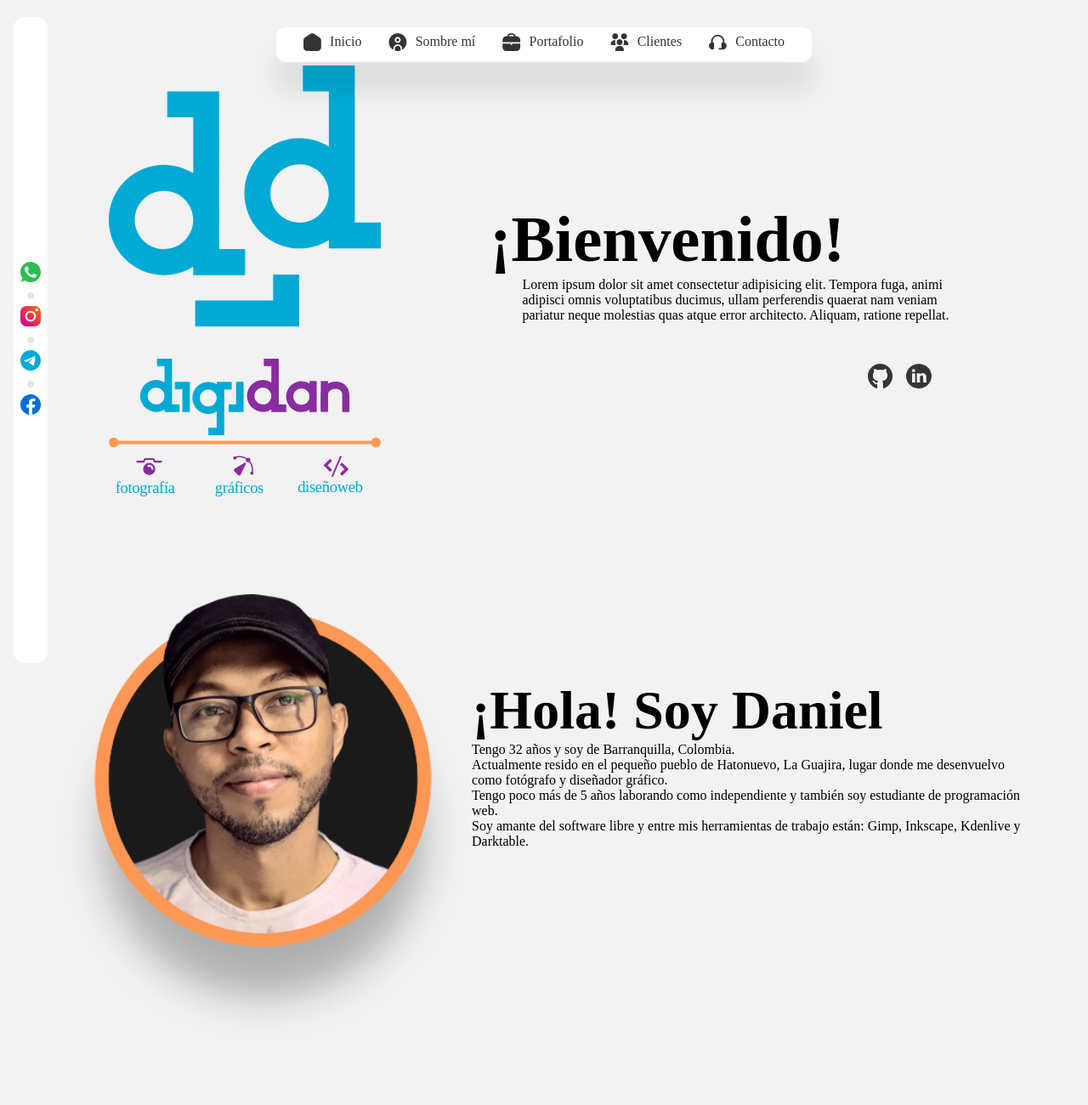
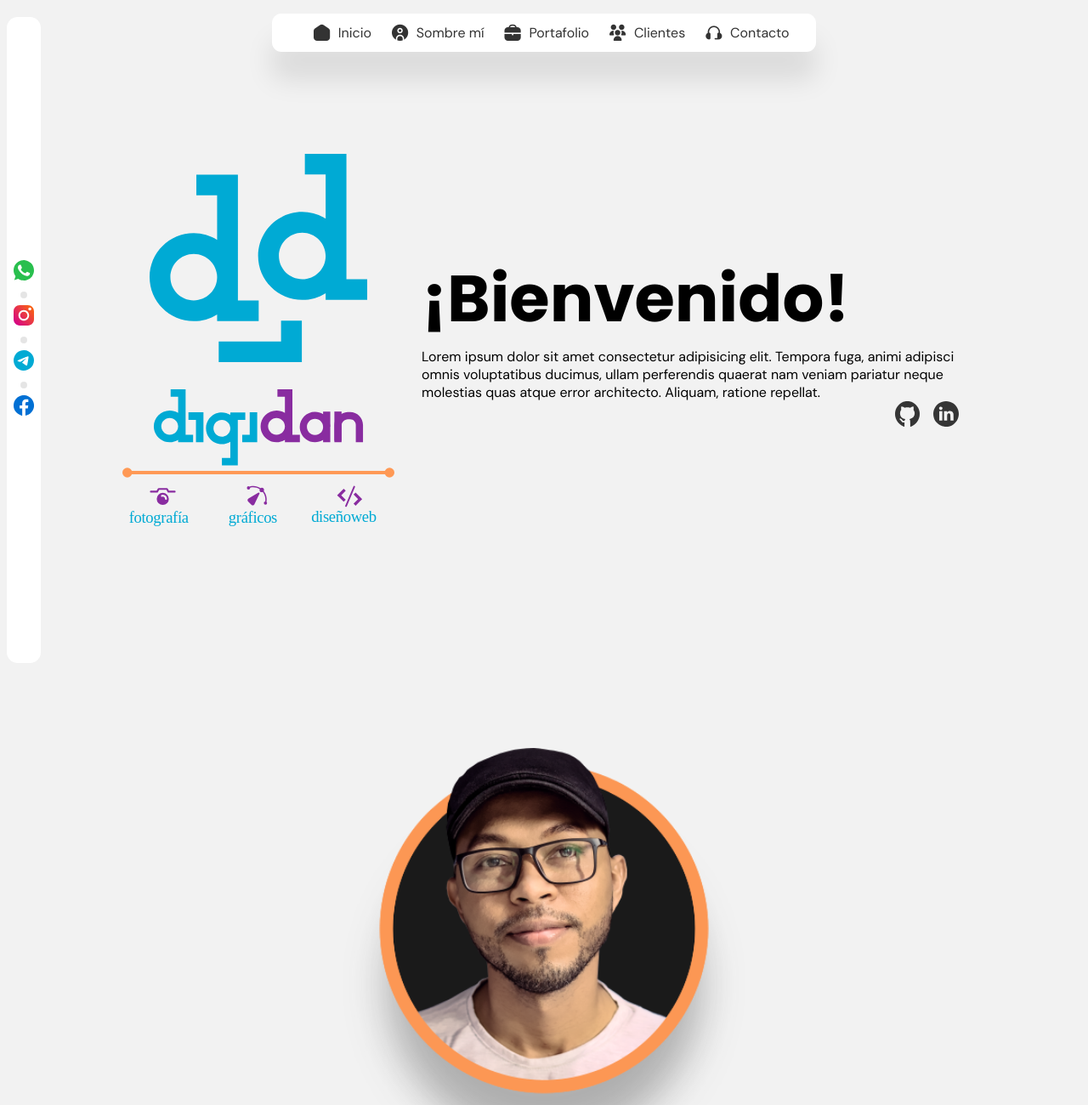
Before and after one commit to digidan-co/web, a plain HTML site: page index.html in a window 1280 px wide. Shown: the top 1300 px of the page at 85% size. Before the commit the page ends 1228 px from the top, so only its background shows below. Drawn offline with nearby package versions, Linux system fonts and the light colour scheme.

Commit message:
Optimizacion de Código

```diff
--- a/style.css
+++ b/style.css
@@ -1,3 +1,5 @@
+@import url('https://fonts.googleapis.com/css2?family=DM+Sans:wght@400;500;700&family=Poppins:wght@300;400;500;600;700;800&display=swap');
+
 :root {
     --bg-color:rgb(242, 242, 242);
     --color-blue:rgb(0, 170, 212);
@@ -16,13 +18,13 @@
 
 body {
     background-color: var(--bg-color);
+    font-family: 'Dm sans', 'sans-serif';
 }
 
 .nav {
     width: 100vw;
-    padding: 1em;
     position: fixed;
-    z-index: 2;
+    z-index: 1;
 }
 
 .nav__ul {
@@ -32,14 +34,13 @@ body {
     justify-content: center;
     align-items: center;
     list-style: none;
-    width: fit-content;
-    padding: 0.5em 1em;
+    width:40em;
     border-radius: 0.7em;
     box-shadow: 0 2em 2em var(--color-shadow);
 }
 
 .nav__li {
-    margin: 0 1em;
+    margin: 0.2em;
 }
 
 .nav__a {
@@ -47,11 +48,15 @@ body {
     color: var(--color-mate);
     display: flex;
     justify-content: center;
+    padding-left: 0.5em;
+    align-items: center;
+    transition: all ease-in 0.2s;
 }
 
 .fi {
-    margin-right: 0.5em;
-    font-size: 1.3em;
+    font-size: 1.2em;
+    margin: 0.5em;
+    height: 1em;
 }
 
 .nav__a:hover{
@@ -64,7 +69,8 @@ body {
     justify-content: center;
     align-items: center;
     height: 100vh;
-    z-index: 2;
+    z-index: 1;
+    left: 0.5em;
 }
 
 .bar__ul{
@@ -74,7 +80,6 @@ body {
     align-items: center;
     list-style: none;
     height: 95vh;
-    margin-left: 1em;
     background-color:#fff;
     border-radius: 0.8em;
 }
@@ -92,57 +97,61 @@ body {
 
 .bar__img {
     width: 1.5em;
+    transition: transform ease 0.3s;
+}
+
+.bar__img:hover{
+    transform: scale(1.3);
 }
 
 .home {
-    padding: 6vw 0;
-    top: 15vh;
+    display: flex;
     margin: auto;
-    width: 90%;
-    max-width: 80vw;
-    display: flex;
+    width: 100vw;
+    height: 100vh;
+    max-width: 80em;
     justify-content: center;
+    gap: 2em;
 }
 
 .home__imgs {
     display: flex;
     flex-direction: column;
-    width: fit-content;
-}
+    justify-content: center;
+    align-items: center;
+    gap: 2em;
 
-.home__logo {
-    min-width: 15em;
-    width: 25vw;
-    max-width: 26em;
-    margin-bottom: 3vw;
-}
-
-.home__services {
-    min-width: 15em;
-    width: 25vw;
-    max-width: 26em;
-    margin-bottom: 3vw;
 }
 
 .home__welcome{
-    margin-left: 10vw;
     display: flex;
     flex-direction: column;
     justify-content: center;
 }
 
+.home__logo {
+    width: 20vw;
+    max-width: 20em;
+}
+
+.home__services {
+    width: 25vw;
+    max-width: 30em;
+}
+
+
 .home__h1{
     font-size: 6vw;
+    font-family: 'Poppins', sans-serif;
 }
 
 .home__p{
-    margin-left: 3vw;
+    width: 50vw;
+    max-width: 40em;
 }
 
 .home__worknets {
     text-align: end;
-    margin: 3em 3em 0 0;
-    align-content: flex-end;
 }
 
 .home__img {
@@ -150,18 +159,19 @@ body {
 }
 
 .aboutme{
-    margin: auto;
     display: flex;
+    justify-content: center;
     align-items: center;
-    margin: auto;
-    justify-content: center;
-    width: 90vw;
+    flex-direction: column;
+    width: 100vw;
+    margin: 10vh auto;
+    font-family: 'Poppins', sans-serif;
 }
 
 .aboutme__me {
     width: 50vw;
     min-width: 25em;
-    max-width: 50em;
+    max-width: 30em;
     height: fit-content;
 }
 
@@ -169,6 +179,13 @@ body {
     font-size: 5vw;
 }
 
+.aboutme__name {
+    max-width: 80em;
+    width: 100vw;
+}
+
 .aboutme__p {
-    margin-bottom: 10vw;
+    width: 90vw;
+    max-width: 50em;
+    margin: -2em auto 1em;
 }
```
